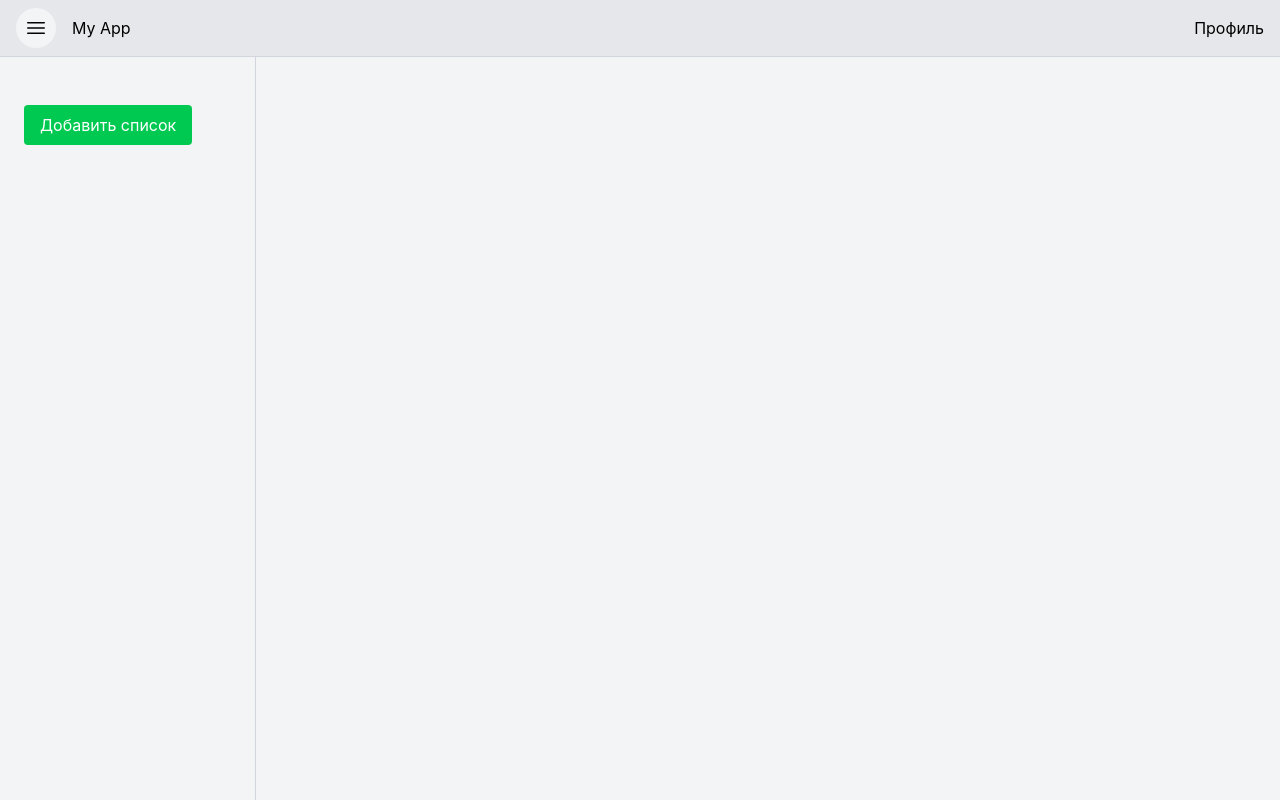
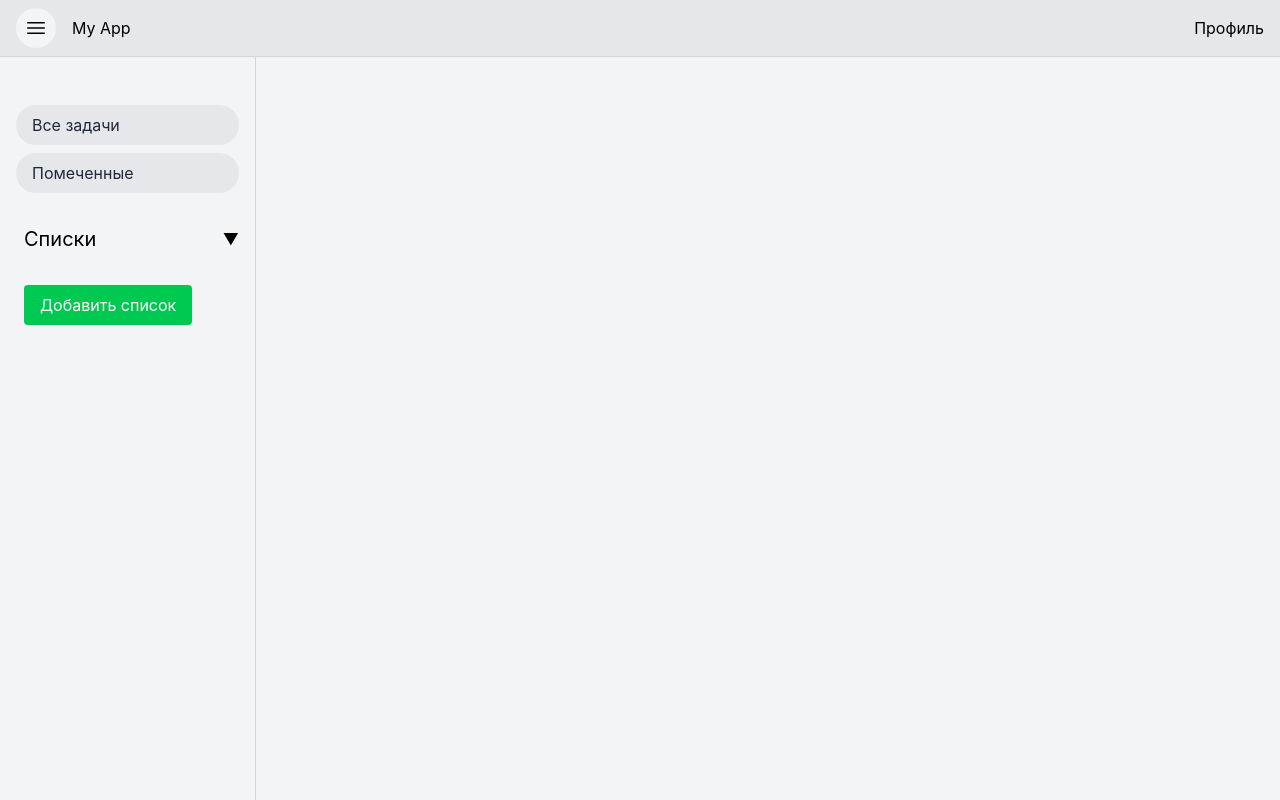
Before and after one commit to Laos22/tasks-clone, a React (Vite) app: page / in a window 1280 px wide. Built offline with nearby package versions, Linux system fonts and the light colour scheme.

Commit message:
feat: добавить компоненты TaskCard и ListMenu, улучшить Sidebar и ListTasks

```diff
--- /dev/null
+++ b/src/components/ListMenu.jsx
@@ -0,0 +1,79 @@
+import { toggleCheckboxList, addList, selectLists } from "../store/listsSlice";
+import { useSelector, useDispatch } from "react-redux";
+import { useState, useRef } from "react";
+
+const ListMenu = () => {
+  const lists = useSelector(selectLists);
+  const dispatch = useDispatch();
+  const [isAddingList, setIsAddingList] = useState(false);
+  const [listName, setListName] = useState("");
+  const listNameRef = useRef(null);
+  const [isMenuOpen, setIsMenuOpen] = useState(false);
+
+  return (
+    <div className="mt-6">
+      <div className="flex items-center justify-between mb-4">
+        <h2 className="m-2 text-xl">Списки</h2>
+        <button onClick={() => setIsMenuOpen(!isMenuOpen)}>
+          {isMenuOpen ? "▲" : "▼"}
+        </button>
+      </div>
+      <div>
+        <div>
+          {isMenuOpen ? (
+            <ul>
+              {lists.lists.map((list) => (
+                <li
+                  key={list.id}
+                  className="flex items-center gap-2 p-2 hover:bg-gray-200 rounded cursor-pointer"
+                  onClick={() => {
+                    dispatch(toggleCheckboxList({ listId: list.id }));
+                  }}
+                >
+                  <input
+                    type="checkbox"
+                    className="m-2"
+                    readOnly
+                    checked={lists.activeList.id.includes(list.id)}
+                  />
+                  {list.name}
+                </li>
+              ))}
+              {isAddingList && (
+                <li className="flex items-center gap-2 p-2">
+                  <input
+                    type="checkbox"
+                    className="m-2"
+                    readOnly
+                    checked={true}
+                  />
+                  <input
+                    type="text"
+                    value={listName}
+                    placeholder="Название списка"
+                    ref={listNameRef}
+                    autoFocus
+                    onChange={(e) => setListName(e.target.value)}
+                    onBlur={() => {
+                      dispatch(addList({ name: listName }));
+                      setIsAddingList(false);
+                      setListName("");
+                    }}
+                  />
+                </li>
+              )}
+            </ul>
+          ) : null}
+        </div>
+      </div>
+      <button
+        onClick={() => setIsAddingList(true)}
+        className="bg-green-500 text-white m-2 py-2 px-4 rounded hover:bg-green-600"
+      >
+        Добавить список
+      </button>
+    </div>
+  );
+};
+
+export default ListMenu;
--- a/src/components/ListTasks.jsx
+++ b/src/components/ListTasks.jsx
@@ -2,19 +2,21 @@ import { useSelector, useDispatch } from "react-redux";
 import { useState, useRef } from "react";
 import { selectLists, addList, deleteList } from "../store/listsSlice";
 import { selectTasks, addTask } from "../store/tasksSlice";
-
+import TaskCard from "./TaskCard";
 
 const ListTasks = ({ list }) => {
   const lists = useSelector(selectLists);
   const dispatch = useDispatch();
-    const tasks = useSelector(state => state.tasks);
+  const tasks = useSelector((state) => state.tasks);
   const [isAddingTask, setIsAddingTask] = useState(false);
-    const [taskName, setTaskName] = useState('');
+  const [taskName, setTaskName] = useState("");
   const taskNameRef = useRef(null);
 
-
   return (
-        <div key={list.id} className="m-auto w-full min-w-98  max-w-192 h-full bg-white flex flex-col">
+    <div
+      key={list.id}
+      className="m-auto w-full min-w-98  max-w-192 h-full bg-white flex flex-col"
+    >
       <div className="py-2 px-4 border-b border-gray-300 flex items-center justify-between">
         <h1>{list.name}</h1>
         <button
@@ -26,7 +28,8 @@ const ListTasks = ({ list }) => {
       </div>
       <button
         onClick={() => setIsAddingTask(true)}
-                    className="p-2 m-2 bg-gray-100 rounded hover:bg-gray-200 ">
+        className="p-2 m-2 bg-gray-100 rounded hover:bg-gray-200 "
+      >
         Добавить задачу
       </button>
       <div className="p-4 overflow-y-auto">
@@ -43,13 +46,15 @@ const ListTasks = ({ list }) => {
                 onBlur={() => {
                   dispatch(addTask({ name: taskName, listID: list.id }));
                   setIsAddingTask(false);
-                                        setTaskName('');
+                  setTaskName("");
                 }}
               />
             </li>
           )}
-                        {tasks[0].tasks.filter(task => task.listID === list.id).map(task => (
-                            <li key={task.id}>{task.name}</li>
+          {tasks[0].tasks
+            .filter((task) => task.listID === list.id)
+            .map((task) => (
+              <TaskCard key={task.id} task={task} />
             ))}
         </ul>
       </div>
--- a/src/components/Sidebar.jsx
+++ b/src/components/Sidebar.jsx
@@ -1,75 +1,37 @@
 import { useSelector, useDispatch } from "react-redux";
 import { useState, useRef } from "react";
-import { selectLists, addList} from "../store/listsSlice";
+import { selectLists, addList } from "../store/listsSlice";
 import { toggleCheckboxList } from "../store/listsSlice";
+import ListMenu from "./ListMenu";
 
 const Sidebar = ({ isOpenSidebar }) => {
   const lists = useSelector(selectLists);
   const dispatch = useDispatch();
   const [isAddingList, setIsAddingList] = useState(false);
-  const [listName, setListName] = useState('');
+  const [listName, setListName] = useState("");
   const listNameRef = useRef(null);
 
-
   return (
-    <aside className={`bg-gray-100 border-r border-gray-300 overflow-y-auto ${isOpenSidebar ? 'w-64 p-4' : 'w-0'}`}>
-        {lists.lists.length > 0 &&
+    <aside
+      className={`bg-gray-100 border-r border-gray-300 overflow-y-auto ${isOpenSidebar ? "w-64 p-4" : "w-0"}`}
+    >
+      {lists.lists.length > 0 && (
         <button
-            className="bg-blue-500 text-white py-2 px-4 rounded hover:bg-blue-600"
-            onClick={() => alert('Добавление задачи')}>
-
-            Добавить задачу
-        </button>}
-      <nav className="mt-6">
-        <ul>
-            {lists.lists.map(list => (
-                <li
-                    key={list.id}
-                    className="flex items-center gap-2 p-2 hover:bg-gray-200 rounded cursor-pointer"
-                    onClick={() => {dispatch(toggleCheckboxList({ listId: list.id }))}}>
-                    <input
-                        type="checkbox"
-                        className="m-2"
-                        readOnly
-                        checked={lists.activeList.id.includes(list.id)}
-                    />
-                    {list.name}
-                    </li>
-            ))}
-            {isAddingList &&
-            <li
-                    className="flex items-center gap-2 p-2"
-                    >
-                    <input
-                        type="checkbox"
-                        className="m-2"
-                        readOnly
-                        checked={true}
-                    />
-                    <input
-                        type="text"
-                        value={listName}
-                        placeholder="Название списка"
-                        ref={listNameRef}
-                        autoFocus
-                        onChange={(e) => setListName(e.target.value)}
-                        onBlur={() => {
-                            dispatch(addList({ name: listName }));
-                            setIsAddingList(false);
-                            setListName('');
-                        }}
-                        />
-                    </li>}
-          <button
-            onClick={() =>
-                setIsAddingList(true)
-
-            }
-            className="bg-green-500 text-white m-2 py-2 px-4 rounded hover:bg-green-600">
-            Добавить список
-            </button>
-        </ul>
-      </nav>
+          className="bg-gray-200 text-white py-6 px-4 rounded-xl hover:bg-gray-300"
+          onClick={() => alert("Добавление задачи")}
+        >
+          Добавить задачу
+        </button>
+      )}
+      <div className="flex flex-col gap-2 mt-8">
+        <button className="w-full bg-gray-200 text-gray-800 py-2 px-4 rounded-full hover:bg-gray-300">
+          <div className="flex items-center gap-2">Все задачи</div>
+        </button>
+        <button className="w-full bg-gray-200 text-gray-800 py-2 px-4 rounded-full hover:bg-gray-300">
+          <div className="flex items-center gap-2">Помеченные</div>
+        </button>
+      </div>
+      <ListMenu />
     </aside>
   );
 };
--- /dev/null
+++ b/src/components/TaskCard.jsx
@@ -0,0 +1,23 @@
+import { useSelector, useDispatch } from "react-redux";
+import { useState } from "react";
+
+
+const TaskCard = ({ task }) => {
+    const dispatch = useDispatch();
+    const [isEditing, setIsEditing] = useState(false);
+    const [editedName, setEditedName] = useState(task.name);
+
+    return (
+        <li key={task.id}>
+            <div className="flex items-center hover:bg-gray-100 rounded mb-2">
+                <input type="checkbox" className="mr-4" />
+                <span className="flex-1">{task.name}</span>
+                    <button className="p-1 rounded hover:bg-gray-200 ">
+                        ...
+                    </button>
+            </div>
+        </li>
+    );
+};
+
+export default TaskCard;
```
Lines whose indentation alone changed are shown as unchanged.
